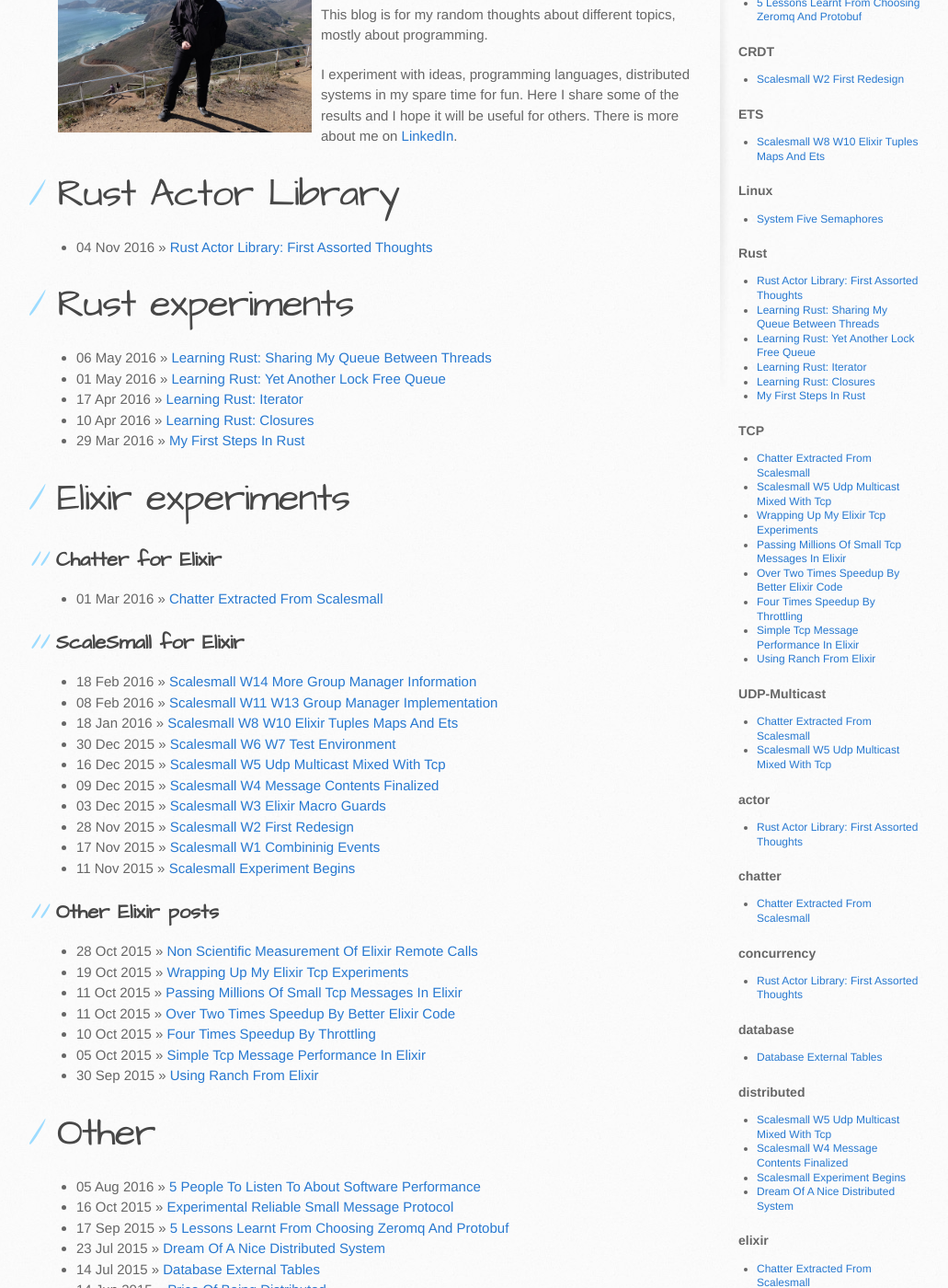
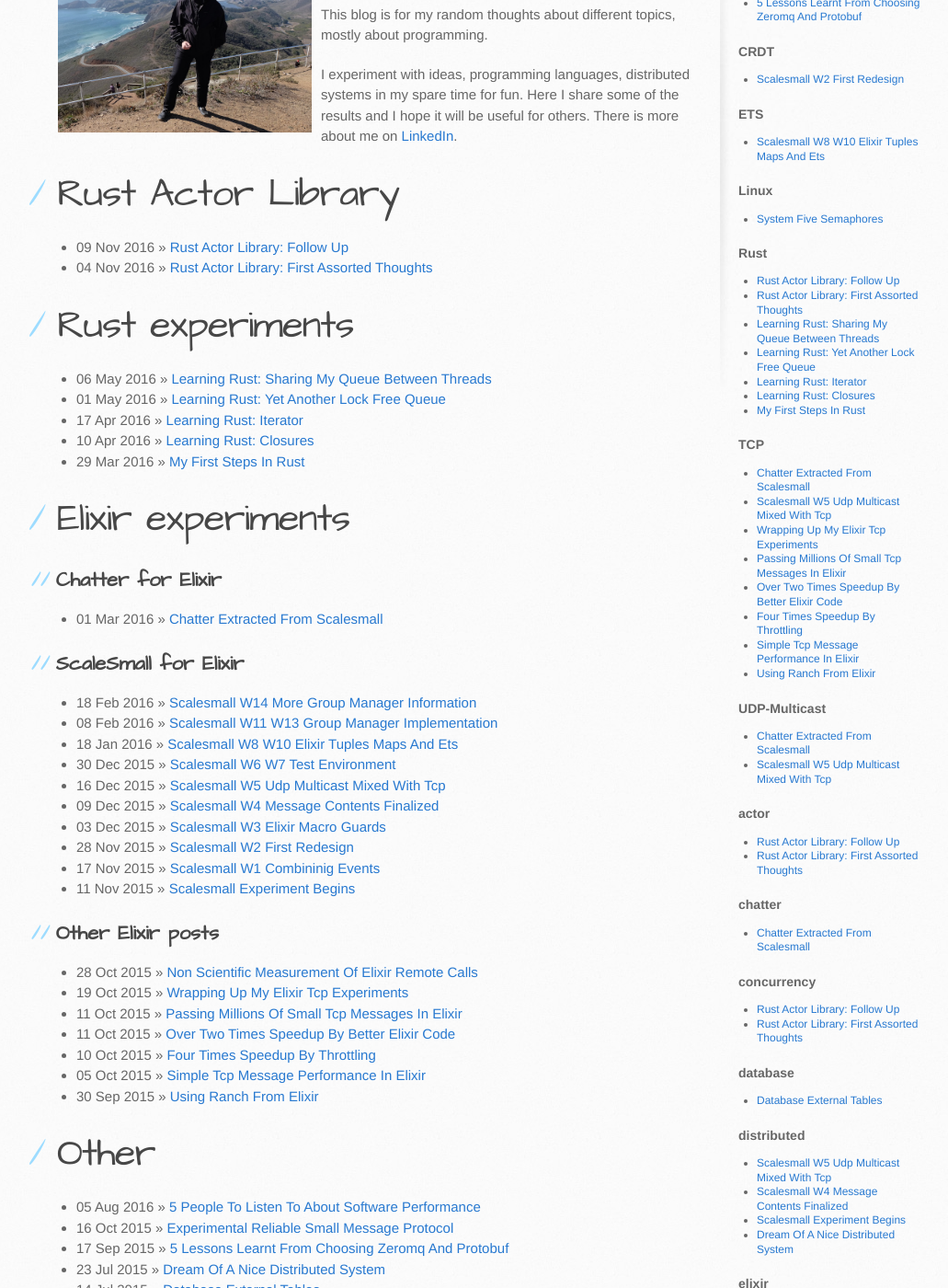
Before and after one commit to dbeck/dbeck.github.io, a Jekyll site: the page built from index.html, in a window 1280 px wide and 1400 px high, scrolled down 315 px. Shown: the whole window at 92% size, without its empty margins (107-1138 px from the left). Built offline with Jekyll 4.4.1, drawn with Linux system fonts in a browser that asks for light colours; some of the changed lines change nothing that is shown.

Commit message:
follow up post for the acto-rs

````diff
--- a/_posts/2016-11-04-Rust-Actor-Library:-First-assorted-thoughts.markdown
+++ b/_posts/2016-11-04-Rust-Actor-Library:-First-assorted-thoughts.markdown
@@ -180,3 +180,7 @@ This library only needs stable Rust and probably works with nightly too.
 rustc --version
 rustc 1.12.1 (d4f39402a 2016-10-19)
 ```
+
+### Update
+
+I have written a [follow up post](/Rust-Actor-Library-Follow-up/) based on the feedbacks.
--- /dev/null
+++ b/_posts/2016-11-09-Rust-Actor-Library:-Follow-up.markdown
@@ -0,0 +1,94 @@
+---
+published: true
+layout: post
+category: "ActorRS"
+tags:
+  - Rust
+  - actor
+  - concurrency
+desc: "Rust Actor Library: Follow up"
+description: "Rust Actor Library: Follow up"
+keywords: "Rust, Actor, Concurrency"
+twcardtype: summary_large_image
+twimage: http://dbeck.github.io/images/DSCF0485.JPG
+woopra: actors_follow
+scalesmall_subscribe: false
+---
+
+I have received lots of feedbacks for my [previous post](/Rust-Actor-Library-First-assorted-thoughts/) which helped me deciding what to write about in this follow up. Thank you!
+
+![first](/images/DSCF0485.JPG)
+
+### The state of the library
+
+This is a proof of concept at the moment. An experiment, that I play with in my spare-time. No one pays me for developing this. I am sharing it in the hope that some people will find it interesting and may be we can have interesting chats about it. I have a few use-cases in my mind, but they are cider-ware.
+
+### History
+
+I wanted to see how an actor library would look like in Rust. I had two motivations for building this in Rust:
+
+1. Build on the strong type system.
+2. See how fast it can get.
+
+I originally started with `Any` messages for simplicity, but I realized that:
+
+1. Using [Any](https://doc.rust-lang.org/beta/std/any/trait.Any.html)s with Rust stable is not convenient and I didn't want to use nightly Rust. (`acto-rs` is still on stable Rust BTW)
+2. I had an uneasy feeling with `Any`s, because I felt that I am not leveraging Rust's type system.
+
+So I decided to use typed [messages](https://github.com/dbeck/acto-rs/blob/0.5.2/src/lib.rs#L45). If the messages are typed then the channels to transport them will better be typed otherwise I end up doing down-up casting all the time.
+
+So I nailed down typed channels between actors and I wanted these actors to be run by a pool of threads. The next step is to pass these actors to the pool which is easy by letting them implementing a trait. I call this trait a `Task`.
+
+So that I have a task pool, I want to send messages to the tasks. There are two issues around them:
+
+1. How to locate the one I am sending to?
+2. How should the message sending interface look like?
+
+The first one seem to be trivial. I just need to identify the tasks and look them up in a collection. But the collection will give me a `Task` object which has typed channels somewhere inside, which implies that at some point I will need do the up-down casting again. I decided against it.
+
+The other issue is similar. If I want to send typed messages I would need typed interfaces.
+
+For these reasons I decided to let the task pool (I call this [Scheduler](https://github.com/dbeck/acto-rs/blob/0.5.2/src/scheduler/mod.rs#L10)) only taking care of executing the tasks and the connection between the tasks to be set up before they are passed to the scheduler. This saves the up-down casting of messages.
+
+So I departed from the Erlang/OTP actor model for type safety. As a side note, the missing type checking was the reason why I stopped using Elixir. I love lots of things in the Elixir language, but even for a moderate project I ended writing too many tests to make sure I am passing the right types.
+
+I feel that Rust's strong type system compensates for not being able to send messages to any actor any time. I decided that the topology must be fixed before the actors are passed to the scheduler. The scheduler is dynamic in the sense that it can receive new tasks anytime. So if another topology is needed I can still create new tasks with that new topology and pass it to the scheduler.
+
+### Message channels
+
+The channels between the tasks are asynchronous. Actually in more than one sense. They are asynchronous because there need not be a receiver to send a message. The sender is not blocked by the receiver in any ways. If the message channel's size is not large enough, then the sender will overwrite old messages.
+
+It can get the old message before being overwritten and may decide to pile it up, so the message loss can be prevented. However, I do think that it is a bad strategy. If the message queues have reasonable capacity to handle temporary peaks, and they still get filled up, that usually means that the receiver is slower, in which case the sender should better throw away messages. It is a choice whether the new one or the old one to be thrown away, depending on the application.
+
+The nice part of the message channels is that they have preallocated buffers. The queues don't allocate memory afterwards. This makes memory size and latency predictable.
+
+### Convenience features
+
+I found that readers of my previous intro post got confused by the scheduling rules. This is my mistake because I started writing about those rules that are not actor-system-like. The natural choice would have been the  [OnMessage](https://github.com/dbeck/acto-rs/blob/0.5.2/src/lib.rs#L69) scheduling rule which tells the scheduler that the actor to be run when it received a message. This fits into the actor theory which talks about actor states that are changed in response to the messages received.
+
+I also found that periodically executed tasks could make sense in many situations so I added a scheduling rule for that too. With a bit of imagination this can also fit into the actor model when we treat the timing events as special messages.
+
+Finally I thought that the actors need to respond to outside events too. These can be network, OS, or any other events that happens outside the actor world. I quickly realized that it is not economical to write a new network event loop and also all the other possible event sources. I believe there are great crates for them already in Rust, so I wanted to integrate with them. I found the easiest is to provide some means for the external world to trigger execution of a task in the actor world. This is why I have the [OnExternalEvent](https://github.com/dbeck/acto-rs/blob/0.5.2/src/lib.rs#L71) scheduling rule. This tells the scheduler that the given task only need to be executed if triggered from the outside. Probably by a MIO event loop...
+
+### Topology
+
+As I explained above, the actors need to be connected to each other before they are passed to the scheduler. The scheduler needs to know about the channels and the connections to be able to run the right task when it received a message (if the scheduling rule is `OnMessage`).
+
+I believe there are two benefits of using the [elem traits](https://github.com/dbeck/acto-rs/tree/0.5.2/src/elem):
+
+1. It is convenient, because only one `process(..)` function needs to be implemented for them. See the [Filter trait](https://github.com/dbeck/acto-rs/blob/0.5.2/src/elem/filter.rs#L13) as an example.
+2. They document the connection topology so if you have lots of actors they help organizing the project.
+
+One of the feedbacks I received is that the so many different types and traits are so complicated that it is hardly an actor system. Look at Erlang/Go/Akka they don't need this much complexity. The good news is that you don't need to use all elem types, scheduling rules, etc... to start, but when you want typed channels, somehow they need to be described.
+
+### Focus on predictable and fast speed
+
+I was surprised when I measured an other (unnamed) actor system's speed. It took over a microsecond to send a few bytes to an actor from the sender's time. The total time to actually deliver the message was even higher. I wanted to see how much better we can get in Rust. I made a decision not publish any performance figures or comparisons, but I do encourage you to measure yourself.
+
+### Topics for next posts
+
+1. I want to show you how this library allows you to write an actor that encapsulates state which is then changed on message events
+2. I want to show how to use a few element types. How to connect them and how to pass messages in between
+3. How to handle errors in the message flow
+
+If you have questions, feedbacks or recommendation for an area that needs better explanation, please don't hesitate to contact me. Feedbacks help a lot and are highly appreciated!
````
